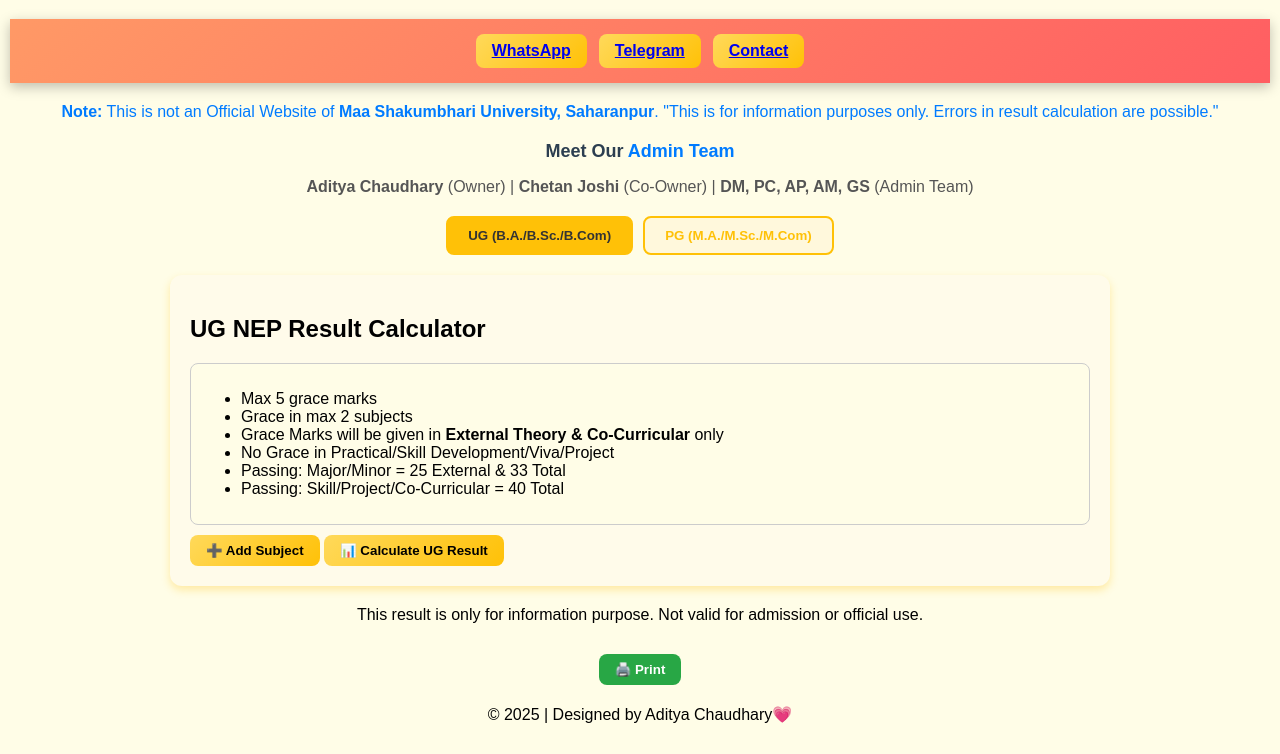
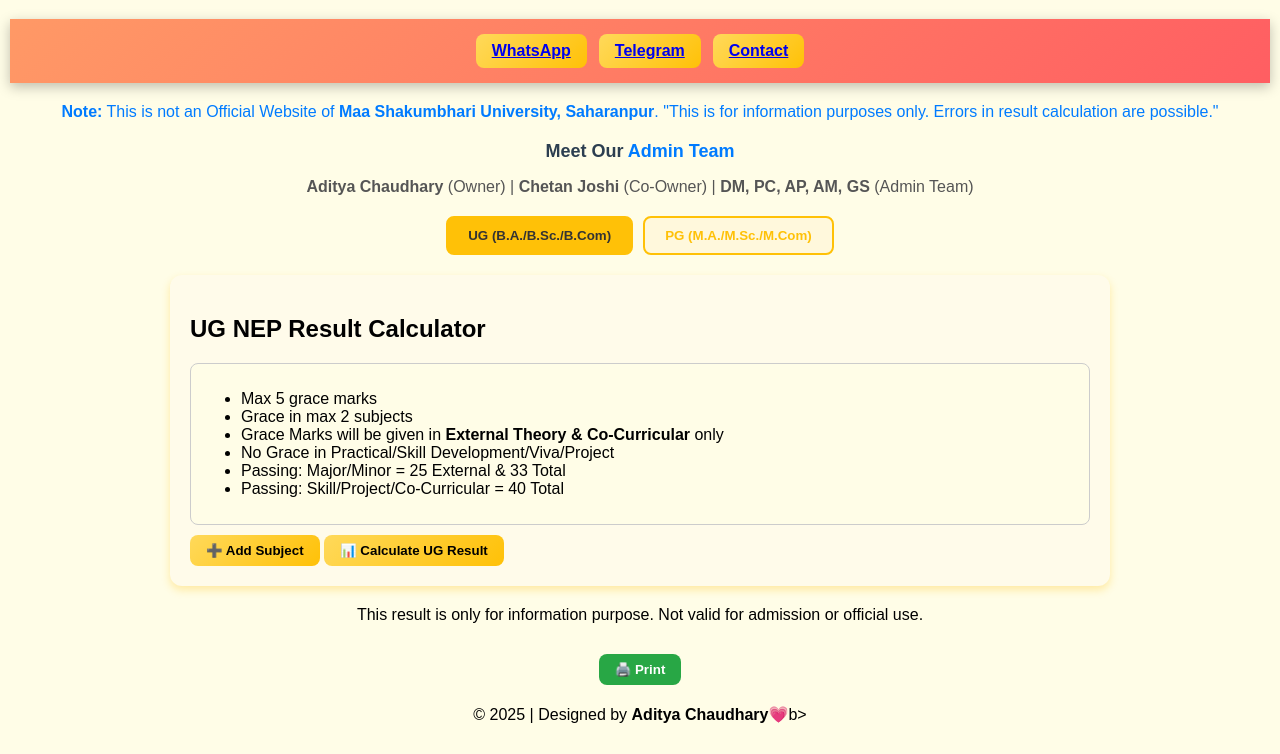
Before and after one commit to universityupdates08/MSU, a plain HTML site: page index.html in a window 1280 px wide. Shown: the part 173-927 px from the top of the page. Drawn offline with Linux system fonts and the light colour scheme.

Commit message:
Update index.html

```diff
--- a/index.html
+++ b/index.html
@@ -133,7 +133,7 @@ body { font-family: Arial, sans-serif; background:#fffde7; margin:0; padding:10p
 </main>
 
 <footer style="text-align:center; margin:20px 0;">
-  © 2025 | Designed by Aditya Chaudhary💗
+  © 2025 | Designed by <b>Aditya Chaudhary💗</b>b>
 </footer>
 
 <script>
```
